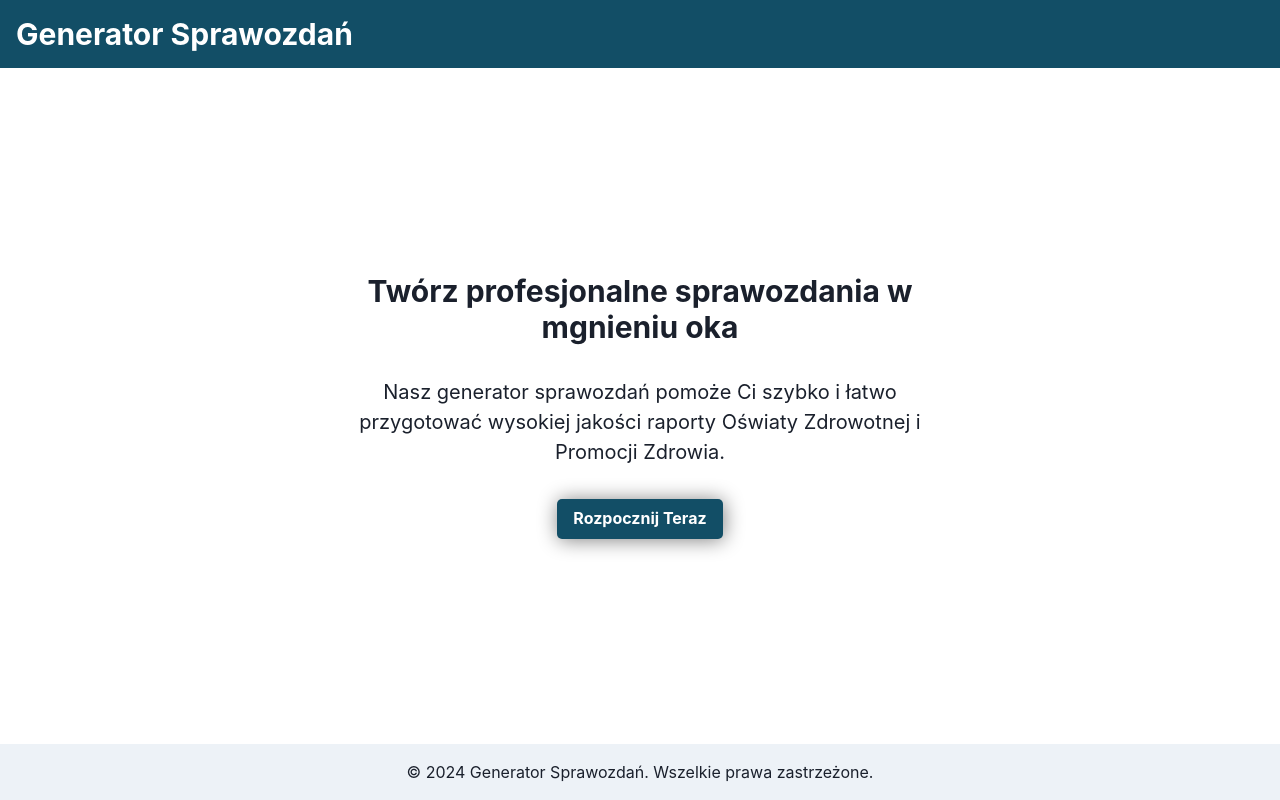
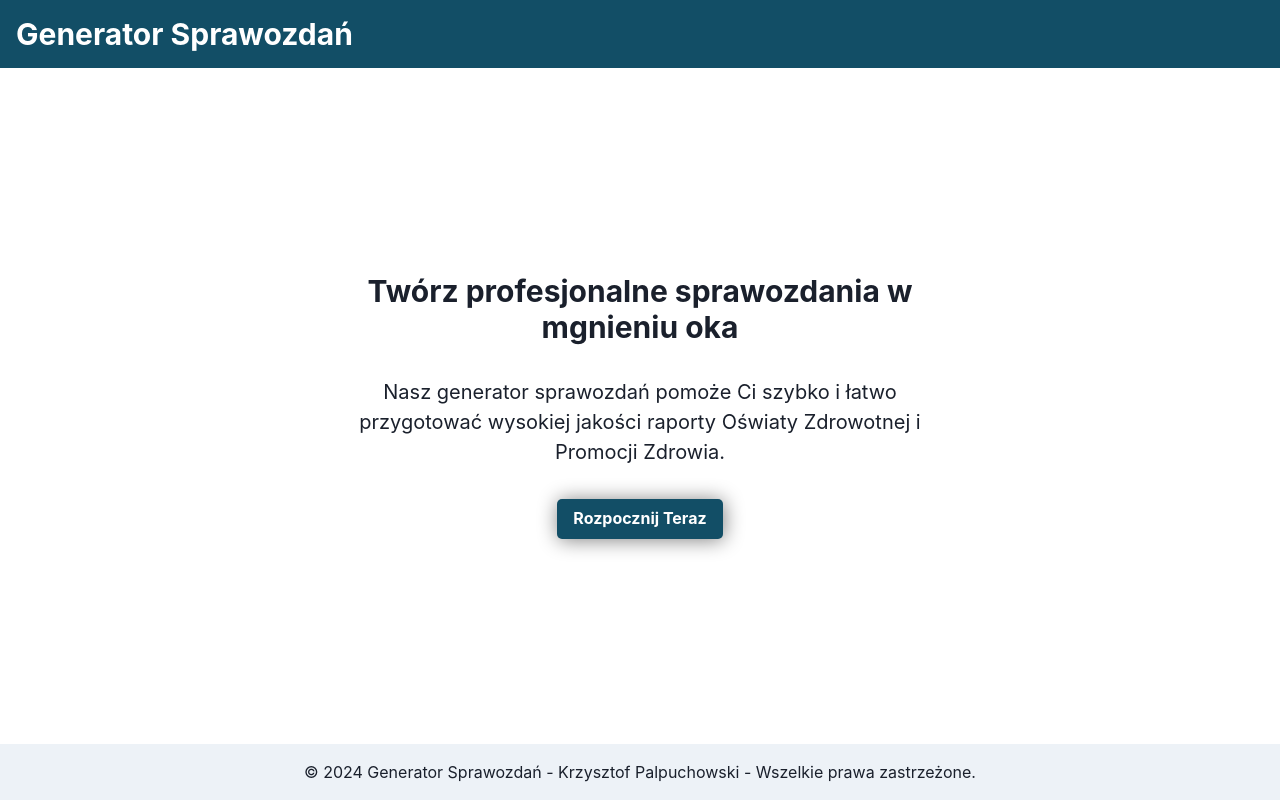
Before and after one commit to Soberek/edureport-app, a React (Vite) app: page / in a window 1280 px wide. Built offline with nearby package versions, Linux system fonts and the light colour scheme.

Commit message:
chore/style: footer author fullname

```diff
--- a/src/components/pages/Home.tsx
+++ b/src/components/pages/Home.tsx
@@ -38,7 +38,7 @@ export default function Home() {
       </Flex>
 
       <Box as="footer" bg="gray.100" p={4} textAlign="center">
-        <Text>&copy; 2024 Generator Sprawozdań. Wszelkie prawa zastrzeżone.</Text>
+        <Text>&copy; 2024 Generator Sprawozdań - Krzysztof Palpuchowski - Wszelkie prawa zastrzeżone.</Text>
       </Box>
     </Box>
   );
```
